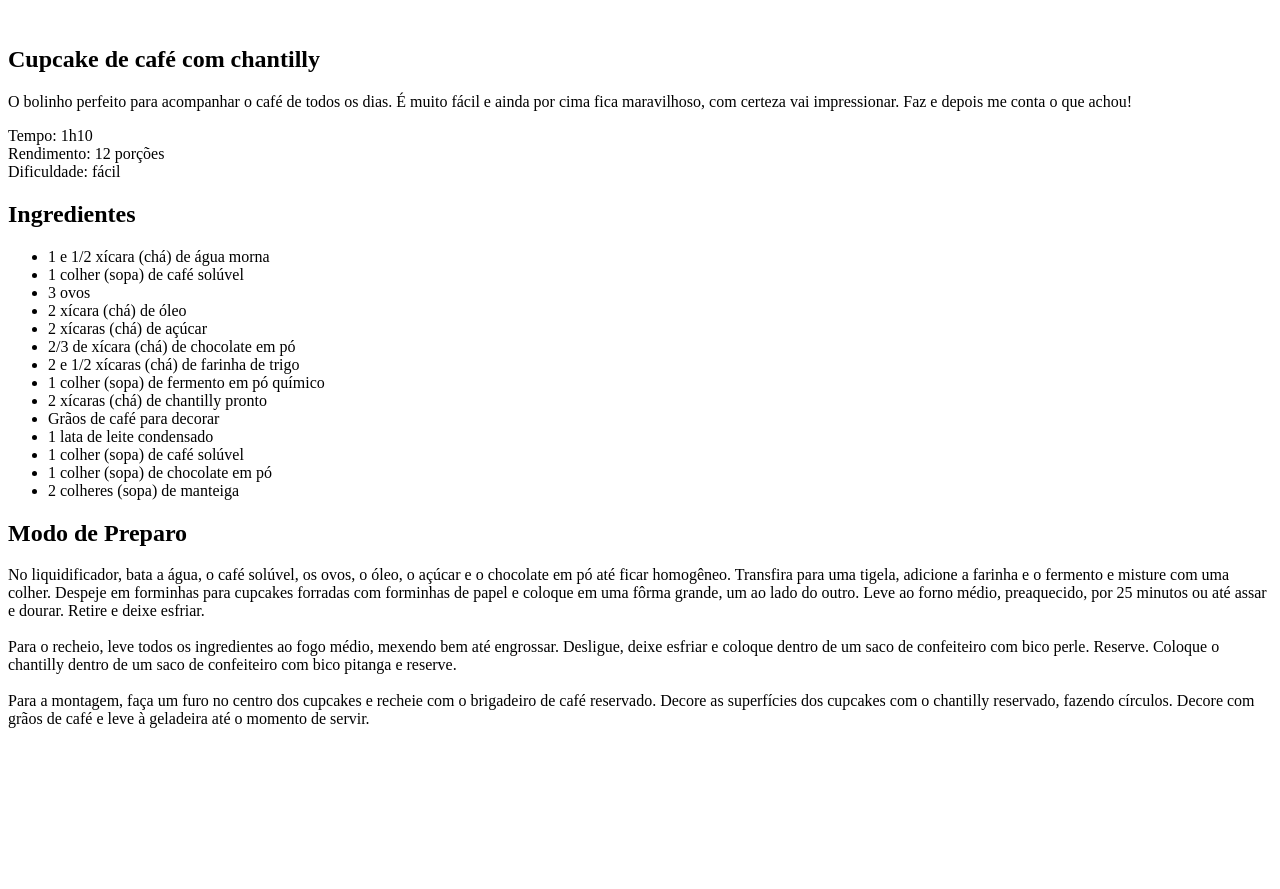
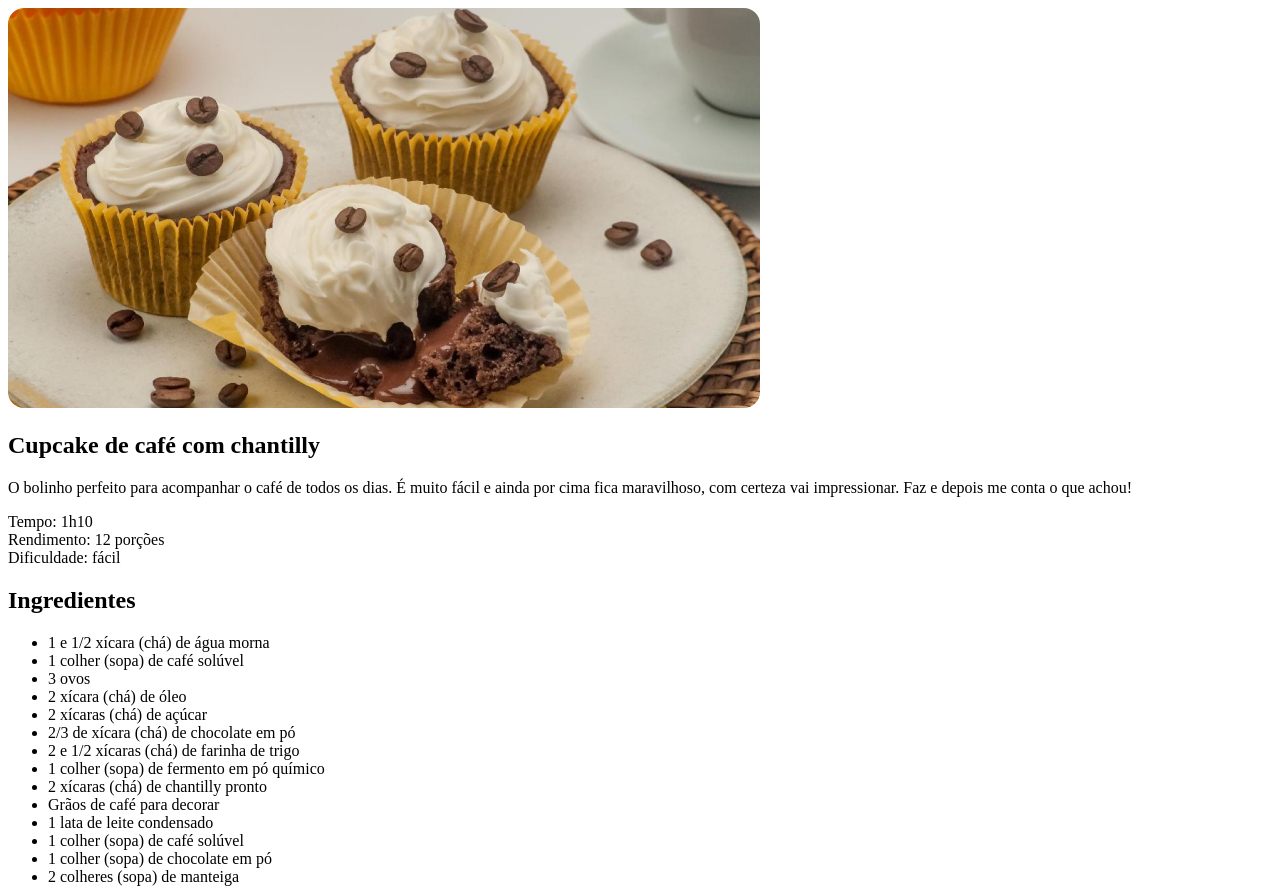
Before and after one commit to Priscila-Castro/projeto_receita, a plain HTML site: page index.html in a window 1280 px wide. Shown: the top 889 px of the page. Before the commit the page ends 800 px from the top, so only its background shows below. Drawn offline with Linux system fonts and the light colour scheme.

Commit message:
Images and styles adction

```diff
--- a/index.html
+++ b/index.html
@@ -4,10 +4,12 @@
     <meta charset="UTF-8">
     <meta name="viewport" content="width=device-width, initial-scale=1.0">
     <title>Página de Receita</title>
+
+    <link rel="stylesheet" href="style.css">
 </head>
 <body>
     <div id="page">
-        <img src="" alt="">
+        <img src="assets/main-image.jpg" alt="Imagem de um cupcake com chantilly e grãos de café">
         <main>
             <section id="about">
                 <h1>Cupcake de café com chantilly</h1>
--- /dev/null
+++ b/style.css
@@ -0,0 +1,3 @@
+img {
+    border-radius: 16px;
+}
```
Also changed, not shown: assets/Página de receita (1).jpg (added), assets/main-image.jpg (added).
